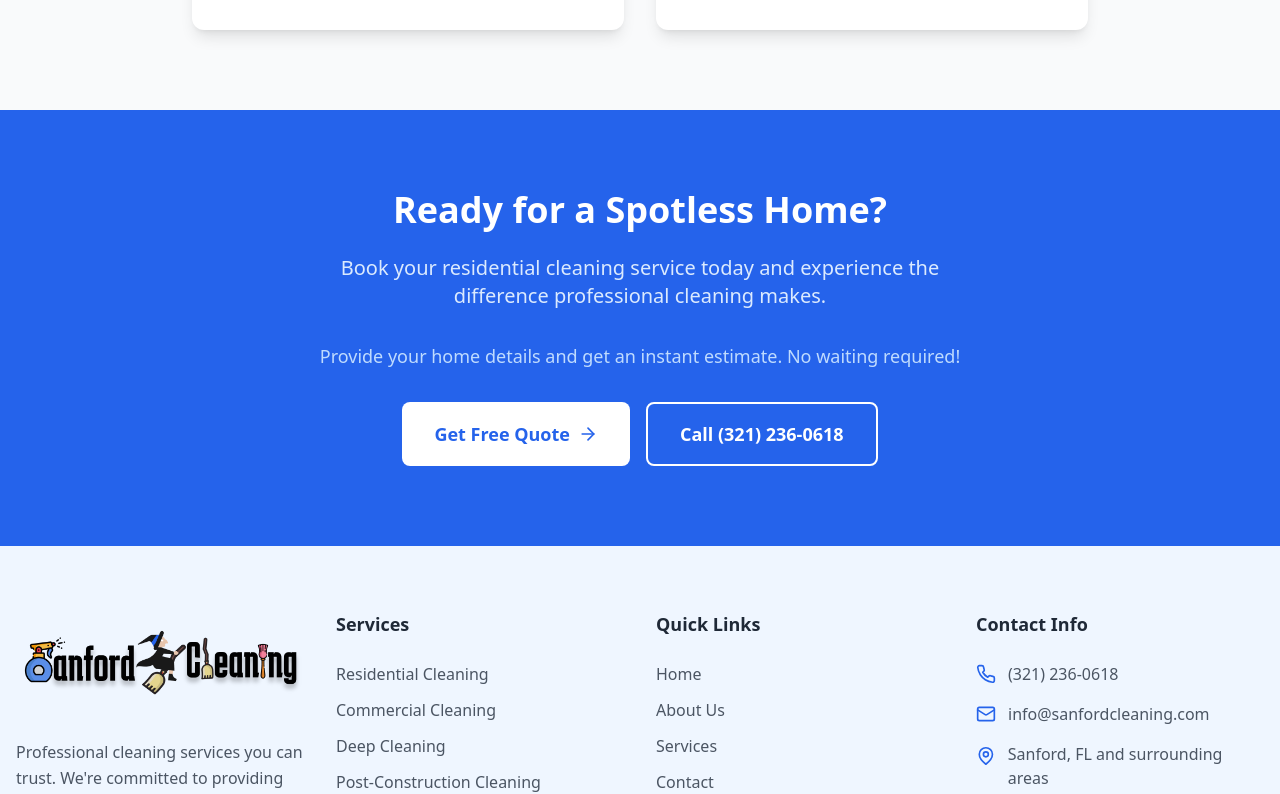
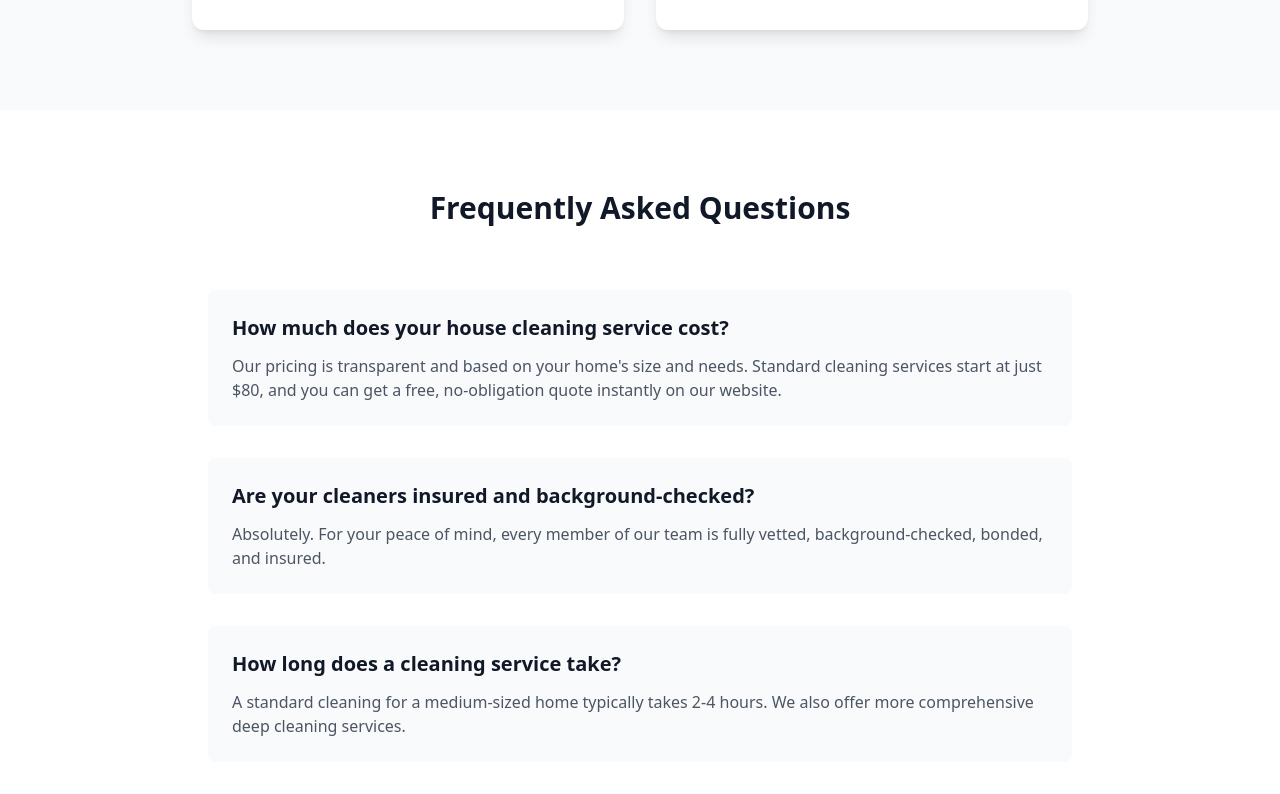
Before and after one commit to QASchoolUSA/Sanford-Cleaning, a React (Vite) app: page /residential-cleaning in a window 1280 px wide. Shown: the part 3036-3830 px from the top of the page. Built offline with nearby package versions, Linux system fonts and the light colour scheme; no server answers.

Commit message:
feat(seo): update page titles and descriptions for better conversion
add FAQ section to residential cleaning page with structured data
improve meta descriptions to highlight key selling points

```diff
--- a/src/pages/CommercialCleaning.tsx
+++ b/src/pages/CommercialCleaning.tsx
@@ -98,11 +98,11 @@ const CommercialCleaning = () => {
   return (
     <div className="pt-20">
       <Helmet>
-        <title>Top-Rated Commercial Cleaning in Sanford, FL | Office & Business</title>
-        <meta name="description" content="Keep your business pristine with Sanford's trusted commercial cleaning service. We specialize in office, medical, and retail cleaning. Get a free, customized quote today!" />
+        <title>#1 Office Cleaning Service in Sanford, FL | Free Quote</title>
+        <meta name="description" content="Sanford's top-rated commercial cleaning for offices, medical, & retail. We keep your business pristine & professional. Get a free, no-obligation quote today!" />
         <meta name="keywords" content="commercial cleaning sanford fl, office cleaning sanford, business cleaning services sanford, janitorial services sanford fl, medical office cleaning sanford, retail cleaning sanford" />
-        <meta property="og:title" content="Top-Rated Commercial Cleaning in Sanford, FL | Office & Business" />
-        <meta property="og:description" content="Keep your business pristine with Sanford's trusted commercial cleaning service. We specialize in office, medical, and retail cleaning. Get a free, customized quote today!" />
+        <meta property="og:title" content="#1 Office Cleaning Service in Sanford, FL | Free Quote" />
+        <meta property="og:description" content="Sanford's top-rated commercial cleaning for offices, medical, & retail. We keep your business pristine & professional. Get a free, no-obligation quote today!" />
         <meta property="og:type" content="website" />
         <link rel="canonical" href="https://sanfordcleaning.com/commercial-cleaning" />
         <script type="application/ld+json">
--- a/src/pages/DeepCleaning.tsx
+++ b/src/pages/DeepCleaning.tsx
@@ -143,11 +143,11 @@ const DeepCleaning = () => {
   return (
     <div className="pt-20">
       <Helmet>
-        <title>Deep Cleaning Services in Sanford, FL | Spring & Move-Out Cleaning</title>
-        <meta name="description" content="Restore your home's freshness with our thorough deep cleaning services in Sanford, FL. Perfect for spring cleaning, move-outs, and special occasions. Get an instant quote online!" />
+        <title>Deep Cleaning Experts in Sanford, FL | Get a Free Quote</title>
+        <meta name="description" content="Need a deep clean? Our top-rated team handles everything from spring cleaning to move-outs. Make your home feel brand new. Get an instant, free quote online!" />
         <meta name="keywords" content="deep cleaning sanford fl, spring cleaning sanford, move out cleaning sanford fl, apartment deep cleaning sanford, thorough house cleaning, home sanitization sanford" />
-        <meta property="og:title" content="Deep Cleaning Services in Sanford, FL | Spring & Move-Out Cleaning" />
-        <meta property="og:description" content="Restore your home's freshness with our thorough deep cleaning services in Sanford, FL. Perfect for spring cleaning, move-outs, and special occasions. Get an instant quote online!" />
+        <meta property="og:title" content="Deep Cleaning Experts in Sanford, FL | Get a Free Quote" />
+        <meta property="og:description" content="Need a deep clean? Our top-rated team handles everything from spring cleaning to move-outs. Make your home feel brand new. Get an instant, free quote online!" />
         <meta property="og:type" content="website" />
         <link rel="canonical" href="https://sanfordcleaning.com/deep-cleaning" />
         <script type="application/ld+json">
--- a/src/pages/Home.tsx
+++ b/src/pages/Home.tsx
@@ -9,8 +9,8 @@ const Home = () => {
   return (
     <>
       <Helmet>
-        <title>Top-Rated Home & Commercial Cleaning in Sanford, FL | Sanford Cleaning</title>
-        <meta name="description" content="Get a sparkling clean home or office with Sanford Cleaning's top-rated services. We offer reliable residential, commercial, and deep cleaning in Sanford, FL. Book online in 60 seconds!" />
+        <title>#1 Rated Cleaning Service in Sanford, FL | Sanford Cleaning</title>
+        <meta name="description" content="Sanford's #1 rated cleaning service for home & office. Get an instant, free quote online and book in 60 seconds. We're your trusted local cleaners for a spotless space!" />
         <meta name="keywords" content="house cleaning sanford fl, commercial cleaning sanford fl, office cleaning sanford, deep cleaning services sanford, sanford cleaning company, move-in cleaning sanford" />
         <meta property="og:title" content="Top-Rated Home & Commercial Cleaning in Sanford, FL | Sanford Cleaning" />
         <meta property="og:description" content="Get a sparkling clean home or office with Sanford Cleaning's top-rated services. We offer reliable residential, commercial, and deep cleaning in Sanford, FL. Book online in 60 seconds!" />
--- a/src/pages/ResidentialCleaning.tsx
+++ b/src/pages/ResidentialCleaning.tsx
@@ -82,11 +82,11 @@ const ResidentialCleaning = () => {
   return (
     <div className="pt-20">
       <Helmet>
-        <title>Trusted House Cleaning Services in Sanford, FL | Book Online</title>
-        <meta name="description" content="Need a reliable house cleaner in Sanford, FL? We offer weekly, bi-weekly, and one-time deep cleaning services. Get your instant free estimate and book online today!" />
+        <title>5-Star House Cleaning in Sanford, FL | Instant Online Booking</title>
+        <meta name="description" content="Tired of cleaning? Reclaim your weekend! Sanford Cleaning offers 5-star rated house cleaning from just $80. Get your free, instant quote & book online in 60 seconds!" />
         <meta name="keywords" content="house cleaning sanford fl, residential cleaning sanford, home cleaning services sanford, maid service sanford fl, move-in cleaning sanford, move-out cleaning sanford fl" />
-        <meta property="og:title" content="Trusted House Cleaning Services in Sanford, FL | Book Online" />
-        <meta property="og:description" content="Need a reliable house cleaner in Sanford, FL? We offer weekly, bi-weekly, and one-time deep cleaning services. Get your instant free estimate and book online today!" />
+        <meta property="og:title" content="5-Star House Cleaning in Sanford, FL | Instant Online Booking" />
+        <meta property="og:description" content="Tired of cleaning? Reclaim your weekend! Sanford Cleaning offers 5-star rated house cleaning from just $80. Get your free, instant quote & book online in 60 seconds!" />
         <meta property="og:type" content="website" />
         <link rel="canonical" href="https://sanfordcleaning.com/residential-cleaning" />
         <script type="application/ld+json">
@@ -113,6 +113,36 @@ const ResidentialCleaning = () => {
                 "ratingValue": "4.9",
                 "reviewCount": "87"
               }
+            }
+          `}
+        </script>
+        <script type="application/ld+json">
+          {`
+            {
+              "@context": "https://schema.org",
+              "@type": "FAQPage",
+              "mainEntity": [{
+                "@type": "Question",
+                "name": "How much does your house cleaning service cost?",
+                "acceptedAnswer": {
+                  "@type": "Answer",
+                  "text": "Our pricing is transparent and based on your home's size and needs. Standard cleaning services start at just $80, and you can get a free, no-obligation quote instantly on our website."
+                }
+              },{
+                "@type": "Question",
+                "name": "Are your cleaners insured and background-checked?",
+                "acceptedAnswer": {
+                  "@type": "Answer",
+                  "text": "Absolutely. For your peace of mind, every member of our team is fully vetted, background-checked, bonded, and insured."
+                }
+              },{
+                "@type": "Question",
+                "name": "How long does a cleaning service take?",
+                "acceptedAnswer": {
+                  "@type": "Answer",
+                  "text": "A standard cleaning for a medium-sized home typically takes 2-4 hours. We also offer more comprehensive deep cleaning services."
+                }
+              }]
             }
           `}
         </script>
@@ -297,6 +327,43 @@ const ResidentialCleaning = () => {
         </div>
       </section>
 
+      {/* FAQ Section */}
+      <section className="py-20 bg-white">
+        <div className="container mx-auto px-4 max-w-4xl">
+          <div className="text-center mb-16">
+            <h2 className="text-3xl font-bold text-gray-900 mb-4">
+              Frequently Asked Questions
+            </h2>
+          </div>
+          <div className="space-y-8">
+            <div className="bg-gray-50 p-6 rounded-lg">
+              <h3 className="text-xl font-semibold text-gray-900 mb-3">
+                How much does your house cleaning service cost?
+              </h3>
+              <p className="text-gray-600">
+                Our pricing is transparent and based on your home's size and needs. Standard cleaning services start at just $80, and you can get a free, no-obligation quote instantly on our website.
+              </p>
+            </div>
+            <div className="bg-gray-50 p-6 rounded-lg">
+              <h3 className="text-xl font-semibold text-gray-900 mb-3">
+                Are your cleaners insured and background-checked?
+              </h3>
+              <p className="text-gray-600">
+                Absolutely. For your peace of mind, every member of our team is fully vetted, background-checked, bonded, and insured.
+              </p>
+            </div>
+            <div className="bg-gray-50 p-6 rounded-lg">
+              <h3 className="text-xl font-semibold text-gray-900 mb-3">
+                How long does a cleaning service take?
+              </h3>
+              <p className="text-gray-600">
+                A standard cleaning for a medium-sized home typically takes 2-4 hours. We also offer more comprehensive deep cleaning services.
+              </p>
+            </div>
+          </div>
+        </div>
+      </section>
+
       {/* CTA Section */}
       <section id="contact" className="py-20 bg-blue-600">
         <div className="container mx-auto px-4 text-center">
```
